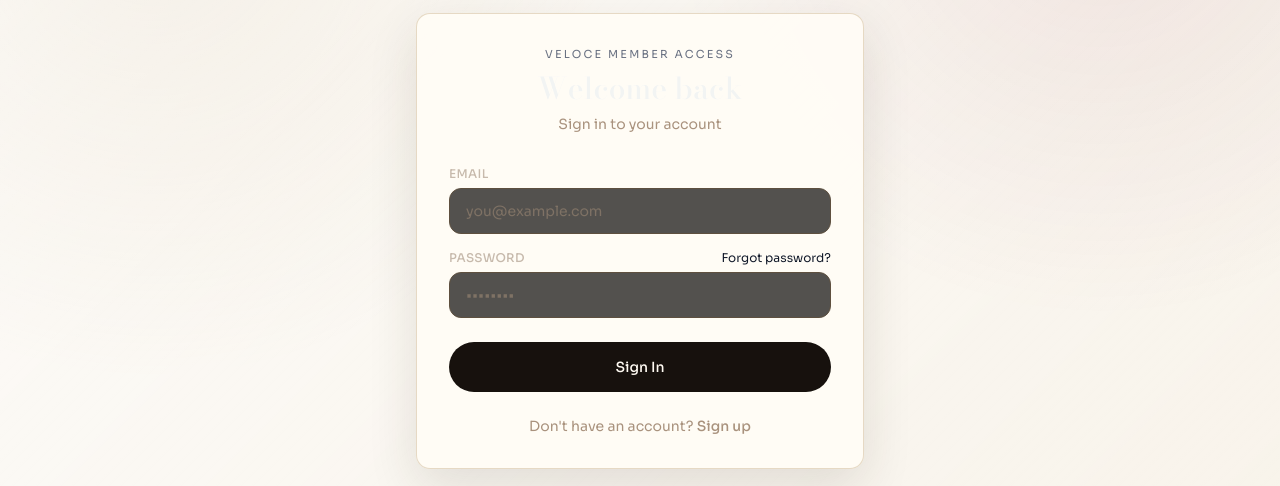
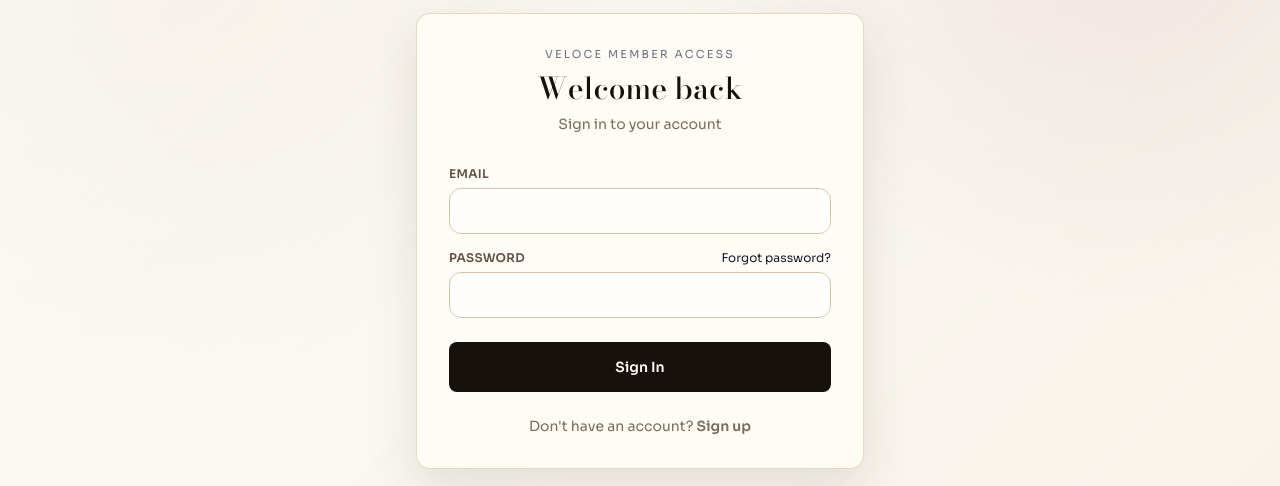
Before and after one commit to anshkataria/veloce, a React (Vite) app in the folder apps/storefront/: page /login in a window 1280 px wide. Shown: the part 144-630 px from the top of the page. Built offline with nearby package versions, Linux system fonts and the light colour scheme; no server answers.

Commit message:
style(storefront): update customer login screen

```diff
--- a/apps/storefront/src/pages/LoginPage.jsx
+++ b/apps/storefront/src/pages/LoginPage.jsx
@@ -43,23 +43,23 @@
             VELOCE MEMBER ACCESS
           </p>
           <h1
-            className="text-3xl font-light text-[#f2f4f3]"
+            className="text-3xl font-light text-[#17110d]"
             style={{ fontFamily: "var(--font-display)" }}
           >
             Welcome back
           </h1>
-          <p className="text-sm text-[#a9927d] mt-2">Sign in to your account</p>
+          <p className="text-sm text-[#7a6b5f] mt-2">Sign in to your account</p>
         </div>
 
         <form onSubmit={handleSubmit} className="space-y-4">
           {error && (
-            <div className="bg-[#49111c] text-[#f2f4f3] text-sm px-4 py-3 rounded-xl">
+            <div className="bg-[#f4e4e6] text-[#7f1d2d] text-sm px-4 py-3 rounded-xl">
               {error}
             </div>
           )}
 
           <div>
-            <label className="block text-xs font-medium text-[#c7baac] mb-1.5 uppercase tracking-wide">
+            <label className="block text-xs font-semibold text-[#5f5148] mb-1.5 uppercase tracking-wide">
               Email
             </label>
             <input
@@ -67,20 +67,19 @@
               name="email"
               value={form.email}
               onChange={handleChange}
-              placeholder="you@example.com"
-              className="w-full border border-[#5e503f] bg-[#0a0908]/70 text-[#f2f4f3] rounded-xl px-4 py-3 text-sm
-                         placeholder:text-[#7f7265] focus:outline-none focus:ring-1 focus:ring-[#a9927d]"
+              className="w-full border border-[#d7c5aa] bg-white/75 text-[#17110d] rounded-xl px-4 py-3 text-sm
+                         focus:outline-none focus:ring-1 focus:ring-[#b59663]"
             />
           </div>
 
           <div>
             <div className="flex items-center justify-between mb-1.5">
-              <label className="block text-xs font-medium text-[#c7baac] uppercase tracking-wide">
+              <label className="block text-xs font-semibold text-[#5f5148] uppercase tracking-wide">
                 Password
               </label>
               <a
                 href="#"
-                className="text-xs text-[#8e8072] hover:text-[#f2f4f3] transition-colors"
+                className="text-xs text-[#7a6b5f] hover:text-[#17110d] transition-colors"
               >
                 Forgot password?
               </a>
@@ -90,25 +89,24 @@
               name="password"
               value={form.password}
               onChange={handleChange}
-              placeholder="••••••••"
-              className="w-full border border-[#5e503f] bg-[#0a0908]/70 text-[#f2f4f3] rounded-xl px-4 py-3 text-sm
-                         placeholder:text-[#7f7265] focus:outline-none focus:ring-1 focus:ring-[#a9927d]"
+              className="w-full border border-[#d7c5aa] bg-white/75 text-[#17110d] rounded-xl px-4 py-3 text-sm
+                         focus:outline-none focus:ring-1 focus:ring-[#b59663]"
             />
           </div>
 
           <button
             type="submit"
-            className="w-full luxury-btn py-3.5 rounded-full text-sm font-medium mt-2"
+            className="w-full luxury-btn py-3.5 rounded-[8px] text-sm font-semibold mt-2"
           >
             Sign In
           </button>
         </form>
 
-        <p className="text-center text-sm text-[#a9927d] mt-6">
+        <p className="text-center text-sm text-[#7a6b5f] mt-6">
           Don't have an account?{" "}
           <Link
             to="/register"
-            className="text-[#f2f4f3] hover:text-[#a9927d] font-medium"
+            className="text-[#17110d] hover:text-[#7f1d2d] font-semibold"
           >
             Sign up
           </Link>
```
